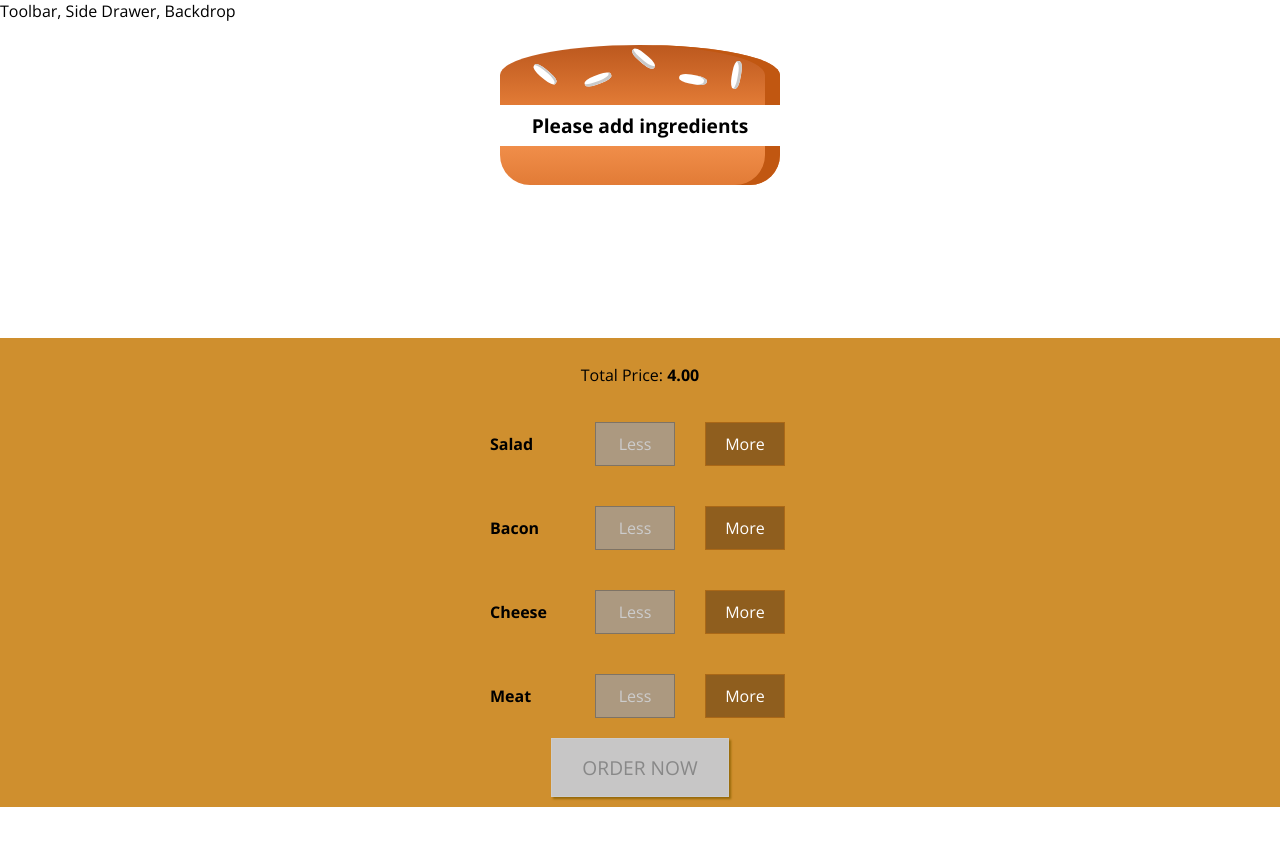
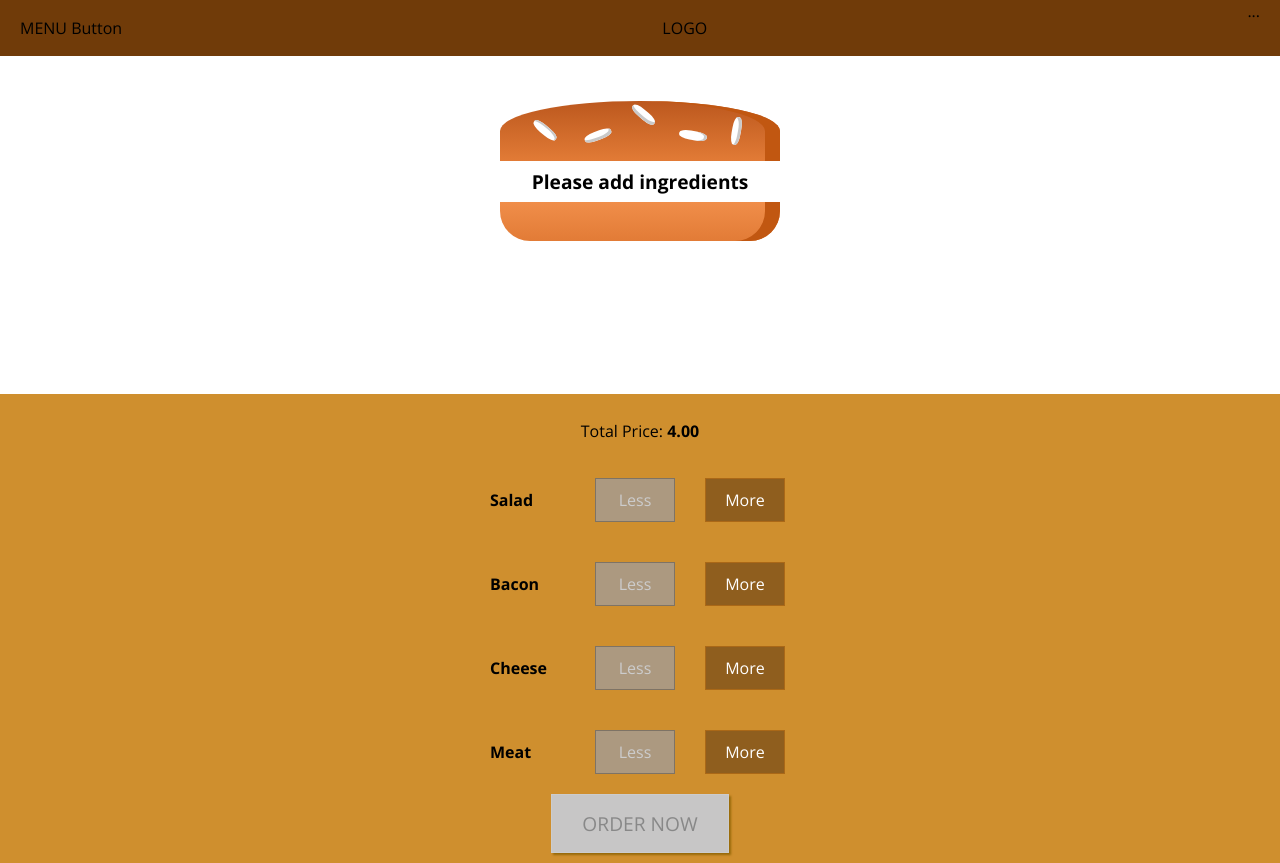
Before and after one commit to smarigowda/burger-builder-revision, a React app: page / in a window 1280 px wide. Before the commit the page ends 807 px from the top, so only its background shows below. Built offline with nearby package versions, Linux system fonts and the light colour scheme.

Commit message:
BUR-11 toolbar added

```diff
--- a/src/components/Layout/Layout.css
+++ b/src/components/Layout/Layout.css
@@ -1,3 +1,3 @@
 .Content {
-  margin-top: 16px;
+  margin-top: 72px;
 }
--- a/src/components/Layout/Layout.js
+++ b/src/components/Layout/Layout.js
@@ -1,10 +1,12 @@
 import React from 'react';
 import Aux from '../../hoc/Aux';
 import classes from './Layout.css';
+import Toolbar from '../Navigation/Toolbar/Toolbar'
 
 const layout = props => {
   return (
     <Aux>
+      <Toolbar />
       <div>Toolbar, Side Drawer, Backdrop</div>
       <main className={classes.Content}>
         {props.children}
--- /dev/null
+++ b/src/components/Navigation/Toolbar/Toolbar.css
@@ -0,0 +1,18 @@
+.Toolbar {
+  height: 56px;
+  width: 100%;
+  position: fixed;
+  top: 0;
+  left: 0;
+  background-color: #703B09;
+  display: flex;
+  justify-content: space-between;
+  align-items: center;
+  padding: 0 20px;
+  box-sizing: border-box;
+  z-index: 90;
+}
+
+.Toolbar nav {
+  height: 100%;
+}
--- /dev/null
+++ b/src/components/Navigation/Toolbar/Toolbar.js
@@ -0,0 +1,12 @@
+import React from 'react';
+import classes from './Toolbar.css';
+
+const toolbar = props => (
+  <header className={classes.Toolbar}>
+    <div>MENU Button</div>
+    <div>LOGO</div>
+    <nav>...</nav>
+  </header>
+);
+
+export default toolbar;
```
